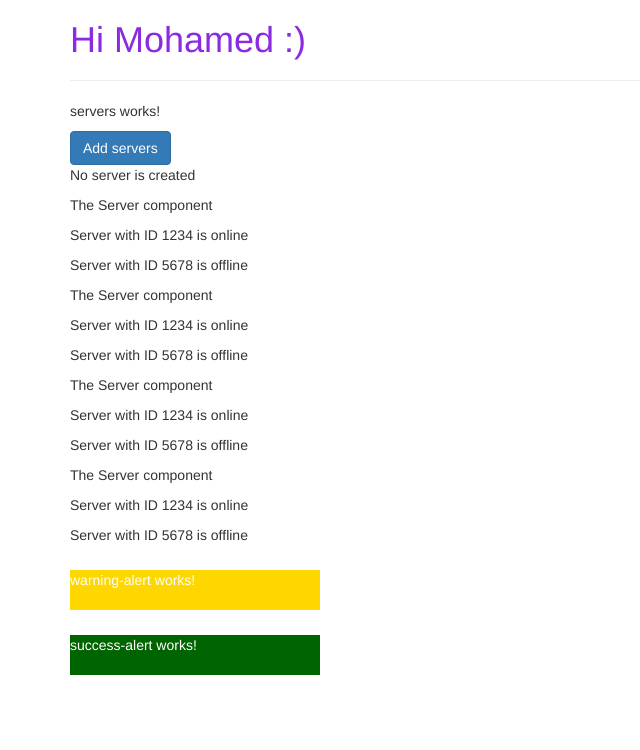
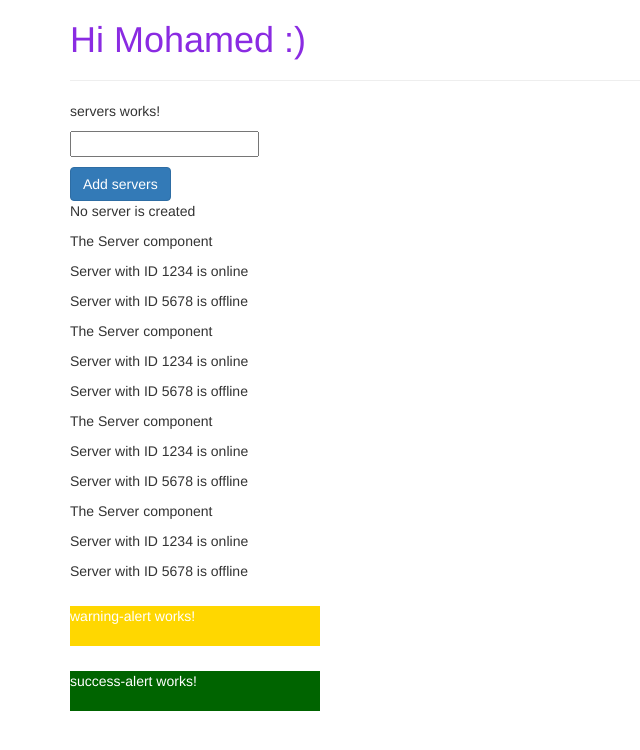
Before and after one commit to mohamedsgap/angular-palyground-2, an Angular app: page / in a window 1280 px wide. Shown: the top 750 px of the page, without its empty margins (0-640 px from the left). Built offline with nearby package versions, Linux system fonts and the light colour scheme.

Commit message:
pass & use data with Event Binding

```diff
--- a/src/app/servers/servers.component.html
+++ b/src/app/servers/servers.component.html
@@ -1,4 +1,7 @@
 <p>servers works!</p>
+<input type="text" (input)="onInputChange($event)" />
+<p>{{ serverName }}</p>
+
 <button
   class="btn btn-primary"
   [disabled]="!allowAddServers"
--- a/src/app/servers/servers.component.ts
+++ b/src/app/servers/servers.component.ts
@@ -10,6 +10,7 @@ import { Component, OnInit } from '@angular/core';
 export class ServersComponent implements OnInit {
   allowAddServers: boolean = false;
   serverCreation: string = 'No server is created';
+  serverName: string = '';
 
   constructor() {
     setTimeout(() => {
@@ -22,4 +23,8 @@ export class ServersComponent implements OnInit {
   onServerCrate() {
     this.serverCreation = 'Server is created successfully';
   }
+
+  onInputChange(event: Event) {
+    this.serverName = (<HTMLInputElement>event.target).value;
+  }
 }
```
